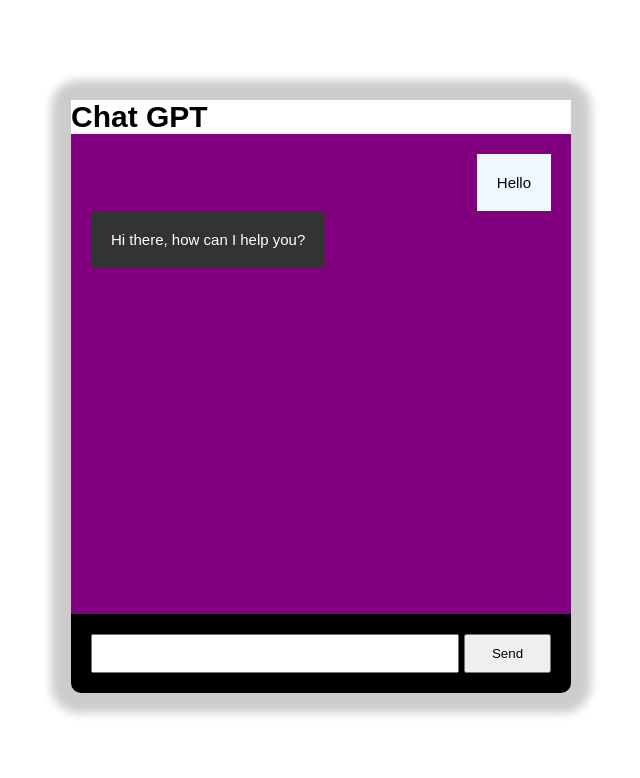
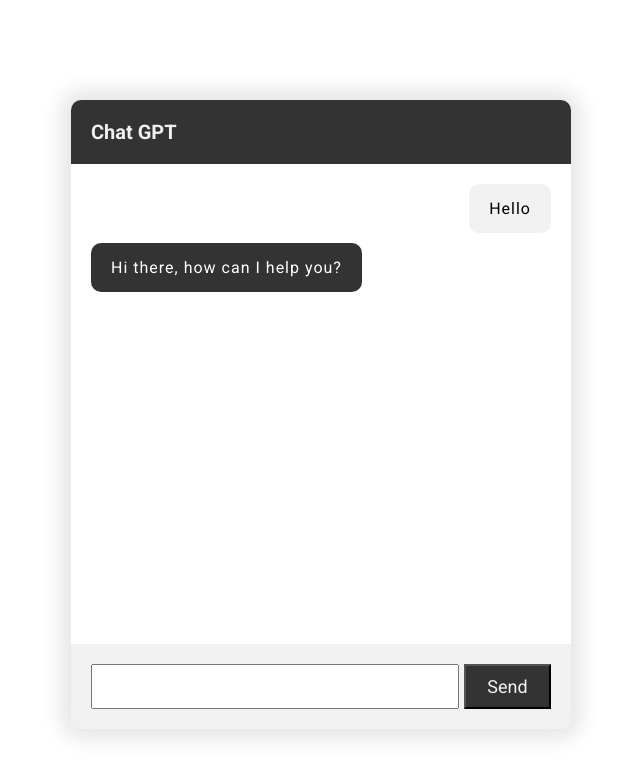
Before and after one commit to usman-faisal/openai-chatbot, a React (Vite) app: page / in a window 1280 px wide. Shown: the top 778 px of the page, without its empty margins (319-959 px from the left). Built offline with nearby package versions, Linux system fonts and the light colour scheme.

Commit message:
improved styling

```diff
--- a/index.html
+++ b/index.html
@@ -4,6 +4,7 @@
     <meta charset="UTF-8" />
     <meta name="viewport" content="width=device-width, initial-scale=1.0" />
     <title>Vite + React</title>
+    <link rel="preconnect" href="https://fonts.googleapis.com"><link rel="preconnect" href="https://fonts.gstatic.com" crossorigin><link href="https://fonts.googleapis.com/css2?family=Roboto:wght@400;500;700&display=swap" rel="stylesheet">
   </head>
   <body>
     <div id="root"></div>
--- a/src/App.jsx
+++ b/src/App.jsx
@@ -1,10 +1,11 @@
-import React, { createContext, useState } from 'react'
+import React, { createContext, useRef, useState } from 'react'
 import Container from "./components/Container"
 import Header from "./components/Header"
 import Chat from './components/Chat'
 import Form from './components/Form'
 import {response} from './getData'
 function App() {
+  const ref = useRef(null)
   const [chatData,setChatData] = useState([
     {text: "Hello", owner: "user"},
     {text: "Hi there, how can I help you?", owner: "bot"}
@@ -16,6 +17,7 @@
   function handleClick(e){
     e.preventDefault();
     if(!inputValue) return;
+    setInputValue('')
     setChatData(prevData => {
       return [
       ...prevData,
@@ -24,7 +26,7 @@
     ]
     })
     response(inputValue).then(res => {
-      const chatText = res.data.choices[0].text
+      const chatText = res.choices[0].text
       setChatData(prevData => {
         return prevData.map(chat => {
           if(chat.loading){
@@ -45,6 +47,7 @@
       handleChange={handleChange}
       inputValue = {inputValue}
       handleClick = {handleClick}
+      inputRef = {ref}
       />
     </Container>
   )
--- a/src/components/Chat.jsx
+++ b/src/components/Chat.jsx
@@ -1,13 +1,22 @@
 import React from 'react'
 import { motion } from 'framer-motion'
 function Chat({data}) {
+  const userVariants = {
+    initial: {opacity: 0,x:100},
+    animate: {opacity: 1,x: 0},
+  }
+  const botVariants = {
+    initial: {opacity: 0,x:-100},
+    animate: {opacity: 1,x: 0},
+  }
   return (
     <div className="chat-box">
       {data.map((chat,index) => {
         return !chat.loading &&
         <motion.p
-        initial={{opacity: 0,y:100}}
-        animate={{opacity: 1,y:0}}
+        variants={chat.owner ==="user" ? userVariants:botVariants}
+        initial={"initial"}
+        animate={"animate"}
         transition={{duration:0.5,type: 'tween'}}
         className=
         {
--- a/src/components/Form.jsx
+++ b/src/components/Form.jsx
@@ -1,10 +1,11 @@
 import React, { useState } from 'react'
 
-function Form({handleChange,handleClick,inputValue}) {
+function Form({handleChange,handleClick,inputValue,inputRef}) {
   return (
     <form className="form">
       <input
       type="text"
+      ref = {inputRef}
       onChange={handleChange}
       value = {inputValue}
       className="form-input" />
--- a/src/getData.js
+++ b/src/getData.js
@@ -1,14 +1,37 @@
-import{ Configuration, OpenAIApi }from "openai"
-const configuration = new Configuration({
-  apiKey: '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',
-});
-const openai = new OpenAIApi(configuration);
+// import{ Configuration, OpenAIApi }from "openai"
+// const configuration = new Configuration({
+//   apiKey: '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',
+// });
+// const openai = new OpenAIApi(configuration);
+// export const response = (text)=>{
+//     return openai.createCompletion({
+//         model: "text-davinci-003",
+//         prompt: `${text}`,
+//         max_tokens: 2048,
+//         temperature: 0,
+//     })
+//     .then(res => res)
+// }
+const API_KEY = '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';
+const API_ENDPOINT = 'https://api.openai.com/v1/completions';
+
+
 export const response = (text)=>{
-    return openai.createCompletion({
+    const input = {
         model: "text-davinci-003",
         prompt: `${text}`,
-        max_tokens: 2048,
-        temperature: 0,
-    })
-    .then(res => res)
+        max_tokens: 20,
+        temperature: 0.5,
+    };
+    const options = {
+      method: 'POST',
+      headers: {
+        'Content-Type': 'application/json',
+        'Authorization': `Bearer ${API_KEY}`,
+      },
+      body: JSON.stringify(input),
+    }
+    return fetch(API_ENDPOINT, options)
+        .then((response) => response.json())
+        .then((data) => data);
 }
--- a/src/styles/_base.scss
+++ b/src/styles/_base.scss
@@ -1,5 +1,5 @@
 body{
-    font-family: sans-serif;
+    font-family: "Roboto", sans-serif;
     font-size: 1.5rem;
     color: white;
 }
@@ -16,10 +16,10 @@
 .container{
     max-width: 50rem;
     margin: 10rem auto;
-    background-color: black;
     // min-height: 70vh;
     border-radius: 10px;
-    box-shadow: 0 0 1rem 2rem rgba(0,0,0,.2);
+    box-shadow: 0 0 2rem 1rem rgba(0,0,0,.1);
+    overflow: hidden;
 }
 ::-webkit-scrollbar{
     display: none;
--- a/src/styles/_chat-box.scss
+++ b/src/styles/_chat-box.scss
@@ -1,19 +1,23 @@
 .chat-box{
     padding: 2rem;
-    background-color: purple;
+    background-color: white;
     height: 60vh;
     overflow-y:scroll;
-
     &::after{
         content: '';
         clear: both;
         display: table;
     }
     .chat{
-        padding: 2rem;
+        padding:1.5rem 2rem;
         min-width: min-content;
         max-width: 60%;
         clear: both;
+        border-radius: 10px;
+        font-weight: 400;
+        letter-spacing: 1px;
+        margin-bottom: 1rem;
+        font-size: 1.6rem;
             &-bot{
                 background-color: #333;
                 float: left;
@@ -21,7 +25,7 @@
             &-user{
                 float: right;
                 color: black;
-        background-color: aliceblue;
+                background-color: #f1f1f1;
             }
     }
 }
--- a/src/styles/_form.scss
+++ b/src/styles/_form.scss
@@ -2,11 +2,20 @@
     padding: 2rem;
     display: flex;
     gap: .5rem;
+    background-color: #f1f1f1;
     &-input{
         padding: 1rem;
         width: 80%;
+        font-size: 1.8rem;
     }
     &-button{
         flex: 1;
+        background-color: #333;
+        color: #f1f1f1;
+        font-size: 1.8rem;
+        transition: all .2s;
+        &:hover{
+            background-color: black;
+        }
     }
 }
--- a/src/styles/_header.scss
+++ b/src/styles/_header.scss
@@ -1,5 +1,9 @@
 
 header{
-    background-color: white;
-    color: black;
+    color: #f1f1f1;
+    padding: 2rem;
+    background-color: #333;
+    h1{
+        font-size: 2rem;
+    }
 }
```
Lines whose indentation alone changed are shown as unchanged.
